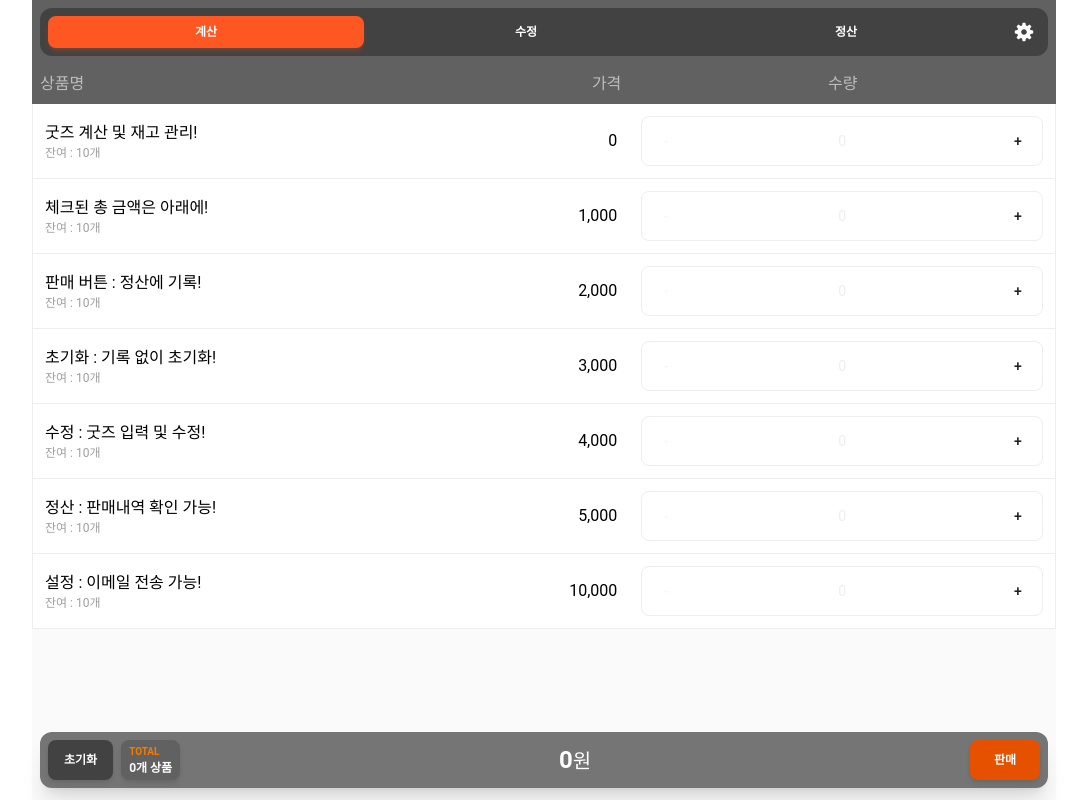
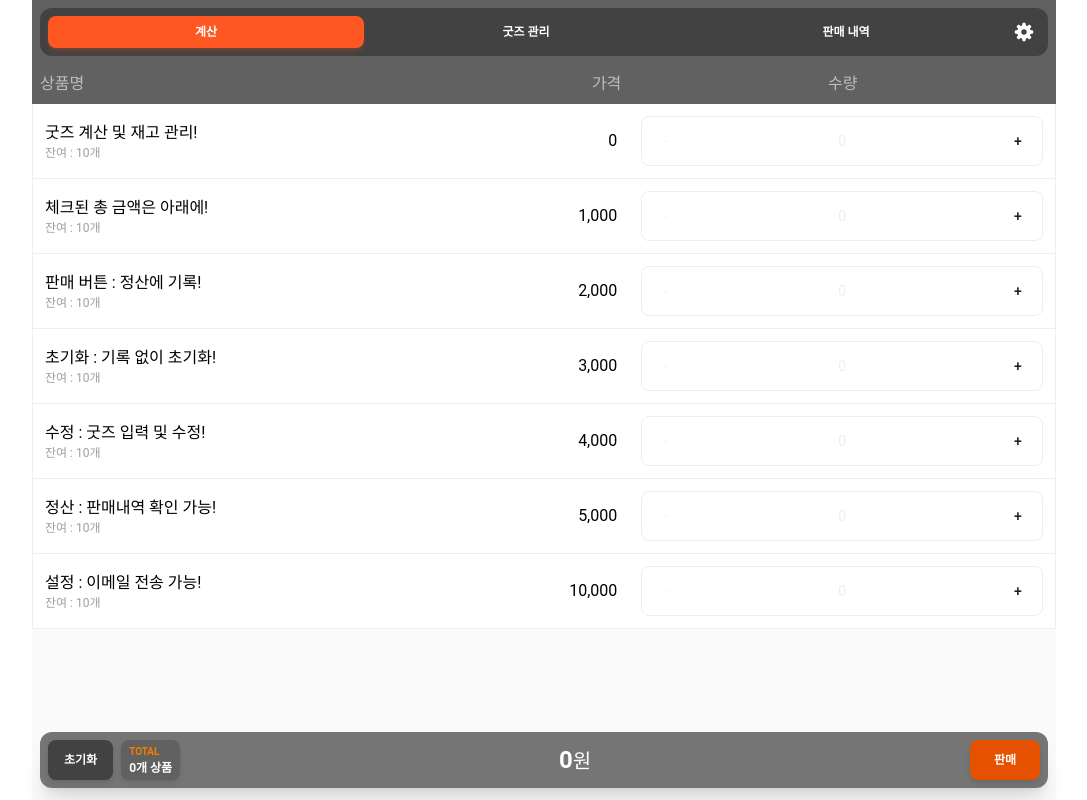
Before and after one commit to 938938/goods-calculator, a Next.js app: page / in a window 1280 px wide. Shown: the whole page, without its empty margins (96-1183 px from the left). Built offline with nearby package versions, Linux system fonts and the light colour scheme.

Commit message:
[STYLE] 네비 문구 변경

```diff
--- a/src/components/Nav.tsx
+++ b/src/components/Nav.tsx
@@ -42,7 +42,7 @@ const Nav = () => {
             color='deep-orange'
             variant={pathname === '/edit' ? 'filled' : 'text'}
           >
-            수정
+            굿즈 관리
           </Button>
         </Link>
         <Link className='basis-1/3' href={'/receipt'}>
@@ -52,7 +52,7 @@ const Nav = () => {
             color='deep-orange'
             variant={pathname === '/receipt' ? 'filled' : 'text'}
           >
-            정산
+            판매 내역
           </Button>
         </Link>
         <Link href={'/setting'}>
```
